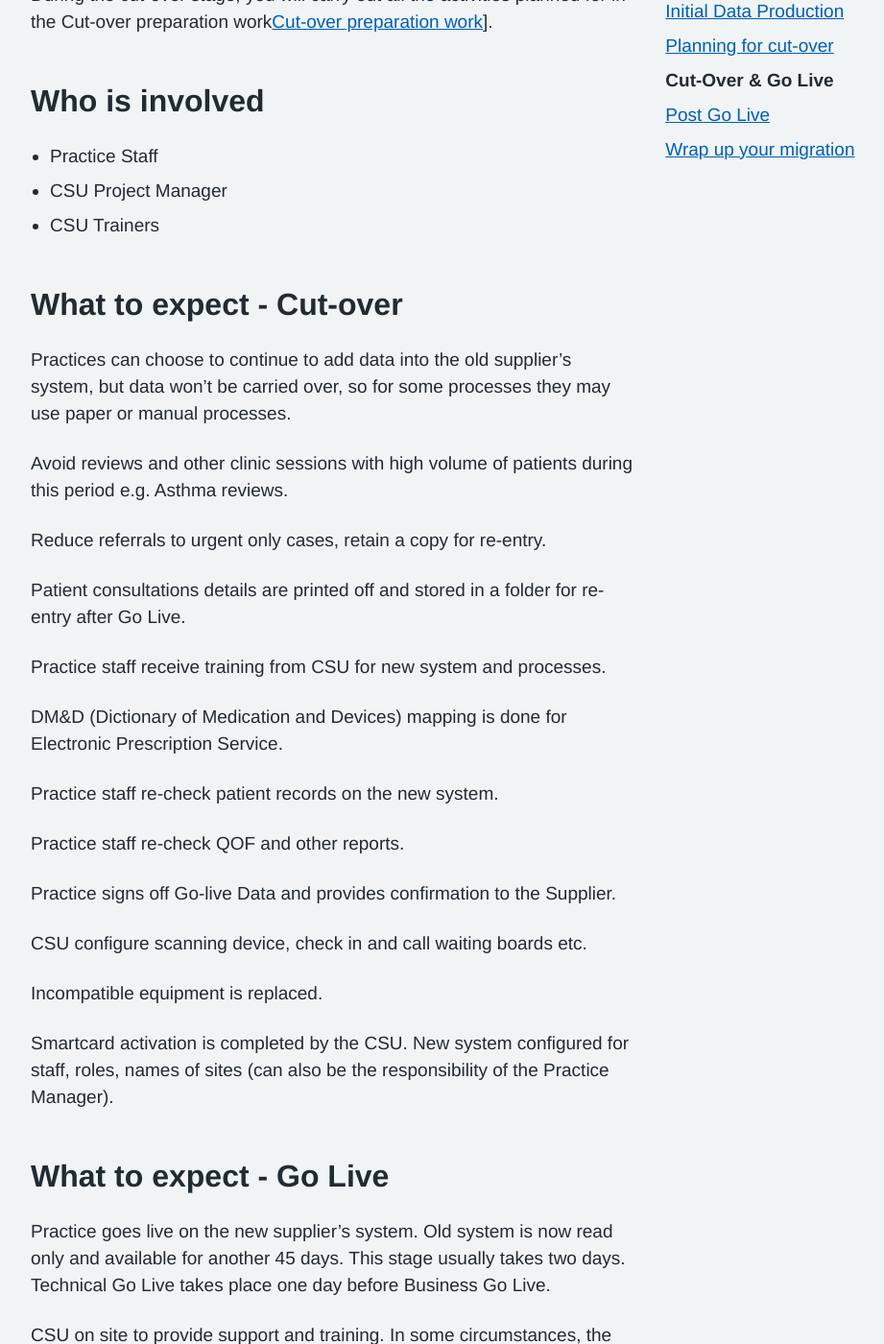
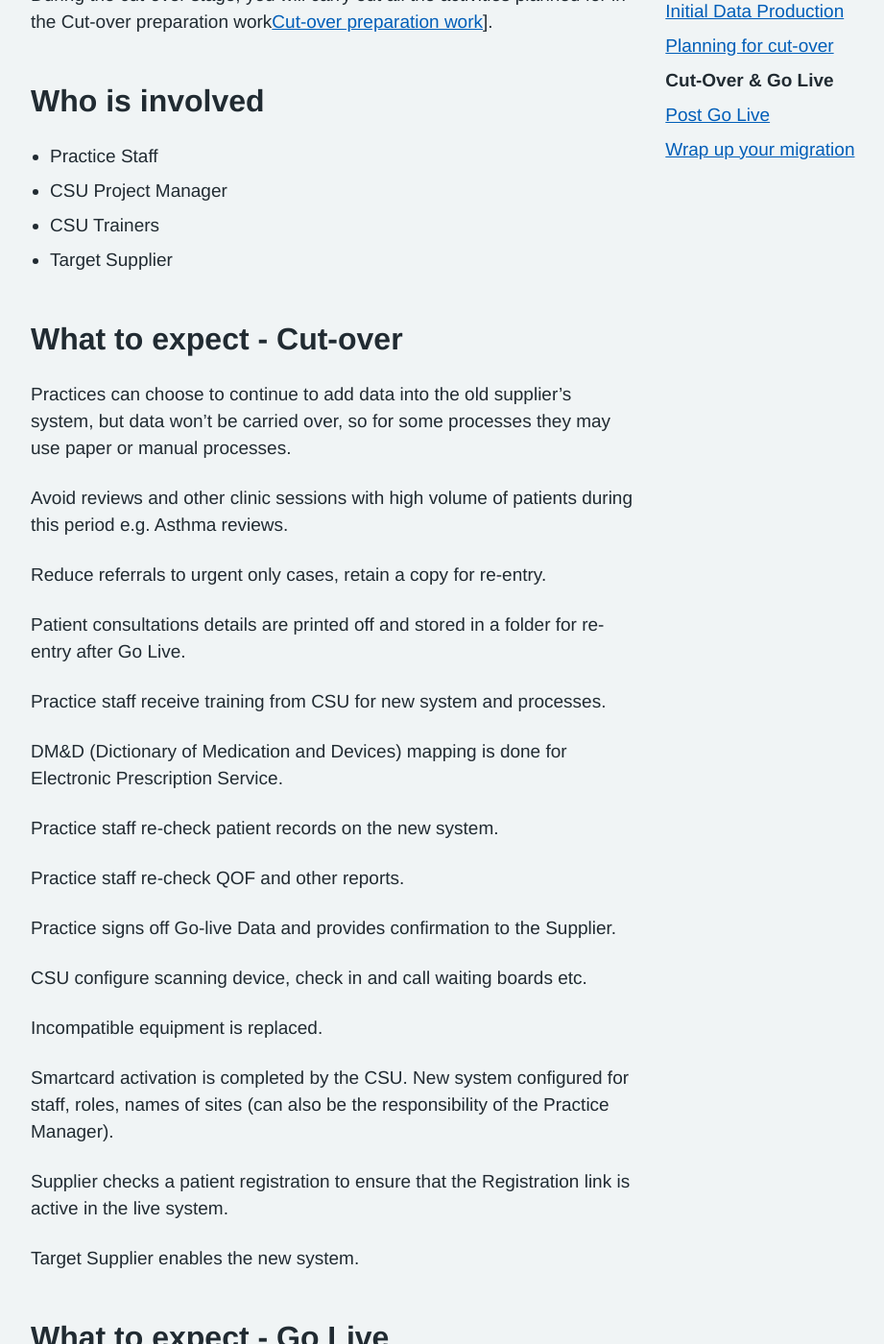
Before and after one commit to nhsconnect/prm-practice-migration, a Jekyll site: the page built from guide/06-cutover-and-go-live.md, in a window 1280 px wide and 1400 px high, scrolled down 484 px. Shown: the whole window at 96% size, without its empty margins (128-1049 px from the left). Built offline with Jekyll 4.4.1, drawn with Linux system fonts in a browser that asks for light colours; some web fonts are replaced; some of the changed text lies outside the part shown.

Commit message:
[EW] Add edits to the cut-over page

```diff
--- a/guide/06-cutover-and-go-live.md
+++ b/guide/06-cutover-and-go-live.md
@@ -2,7 +2,7 @@
 layout: page_with_sidebar
 permalink: /guide/cutover-and-go-live
 title: Cut-over and Go Live
-subtitle: Page subtile goes here
+subtitle: How to organise the cut-over and Go Live days
 nextpage: /guide/post-go-live
 previouspage: /guide/planning-for-cut-over
 breadcrumbparent: /guide
@@ -16,6 +16,7 @@ During the cut-over stage, you will carry out all the activities planned for in
 * Practice Staff
 * CSU Project Manager
 * CSU Trainers
+* Target Supplier
 
 ## What to expect - Cut-over
 
@@ -42,6 +43,10 @@ CSU configure scanning device, check in and call waiting boards etc.
 Incompatible equipment is replaced.
 
 Smartcard activation is completed by the CSU. New system configured for staff, roles, names of sites (can also be the responsibility of the Practice Manager).
+
+Supplier checks a patient registration to ensure that the Registration link is active in the live system.
+
+Target Supplier enables the new system.
 
 ## What to expect - Go Live
 
```
